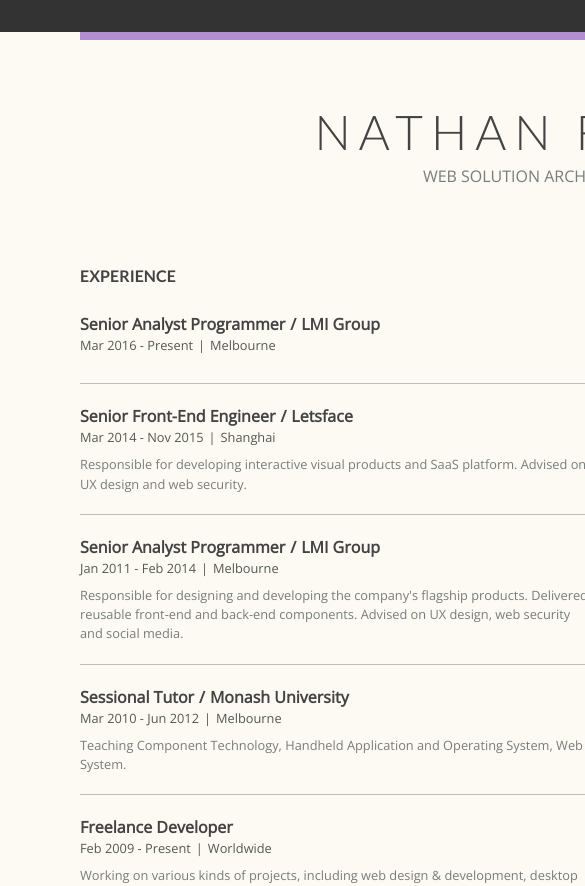
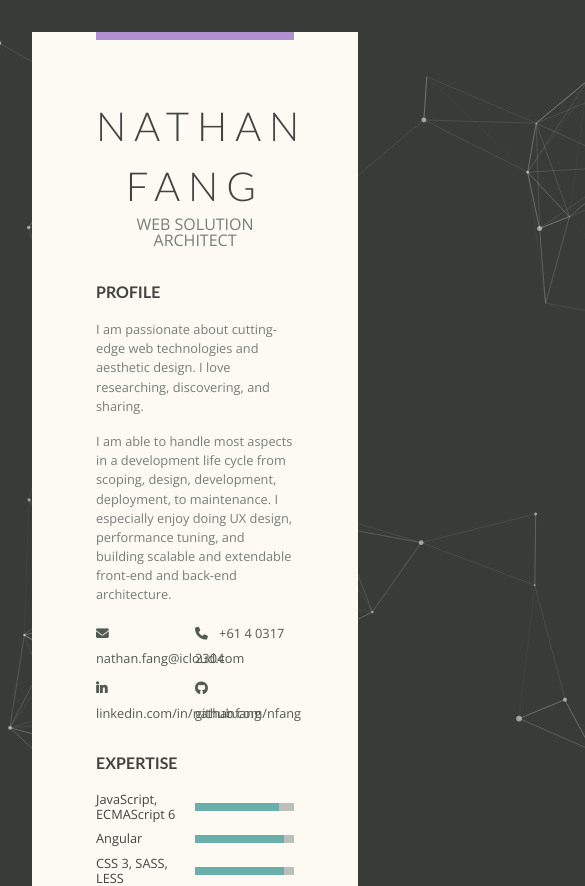
Before and after one commit to nfang/resume, an Angular app: page / in a window 390 px wide. Shown: the top 886 px of the page, 585 px wide, since content can reach past the window. Built offline with nearby package versions, Linux system fonts and the light colour scheme.

Commit message:
style: add styles for small screen device

```diff
--- a/src/app/app.component.html
+++ b/src/app/app.component.html
@@ -51,7 +51,7 @@
         <article class="profile-intro">
           <p *ngFor="let para of data.profile.intro">{{para}}</p>
         </article>
-        <address>
+        <address class="profile-contacts">
           <div class="profile-contact">
             <i class="fa fa-envelope-o"></i>
             <a href="{{data.profile.contacts.email.href}}">
@@ -108,9 +108,10 @@
         </ol>
       </section>
 
-      <aside class="reference">References are available upon request.</aside>
+      <aside class="reference side">References are available upon request.</aside>
     </div>
   </main>
+  <aside class="reference bottom">References are available upon request.</aside>
 </div>
 
 <footer class="footer">
--- a/src/app/app.component.scss
+++ b/src/app/app.component.scss
@@ -6,6 +6,12 @@ $text-color:       #787d7b;
 
 $sans-serif-normal:  'Open Sans', 'Helvetica Neue', arial, sans-serif;
 $sans-serif-heading: 'Lato', 'Open Sans', 'Helvetica Neue', arial, sans-serif;
+
+$aspect-ratio-a4: 210 / 297;
+$aspect-ratio-us-letter: 2159 / 2794;
+
+$header-spacing-l: 2rem 0 5rem;
+$header-spacing-m: 1rem 0 3rem;
 
 .page {
   box-sizing: border-box;
@@ -16,7 +22,7 @@ $sans-serif-heading: 'Lato', 'Open Sans', 'Helvetica Neue', arial, sans-serif;
   display: flex;
   flex-direction: column;
   font-family: $sans-serif-normal;
-  margin: 0 auto;
+  margin: 2rem auto;
 
   &:before, &:after {
     content: '';
@@ -149,6 +155,12 @@ section + section {
     }
   }
 
+  &-contacts {
+    display: flex;
+    flex-direction: column;
+    flex-wrap: wrap;
+  }
+
   &-contact {
     color: $subheading-color;
     font-size: .8rem;
@@ -218,6 +230,10 @@ section + section {
   &-description {
     line-height: 1.5;
   }
+
+  &:last-child {
+    margin-bottom: 0;
+  }
 }
 
 /**
@@ -277,6 +293,9 @@ section + section {
 
 .reference {
   font-size: .8rem;
+  margin: 1.25rem 0;
+
+  &.bottom { display: none; }
 }
 
 .footer {
@@ -287,10 +306,87 @@ section + section {
   margin: 2em 0;
 }
 
-@media screen {
+@media (max-width: 750px) {
+  main {
+    flex-wrap: wrap;
+  }
+
+  section {
+    margin-bottom: 1.25rem;
+  }
+
+  section > h2 {
+    margin-bottom: 1rem;
+  }
+
+  section + section {
+    margin-top: 0;
+  }
+
+  .profile {
+    &-contacts {
+      flex-direction: row;
+    }
+
+    &-contact {
+      width: 50%;
+    }
+  }
+
+  .header {
+    padding: 2rem 0;
+  }
+
+  .header-name {
+    font-size: 2.5rem;
+  }
+
   .page {
-    width: 1050px;
-    height: 1485px;
-    overflow: hidden;
+    &:before, &:after {
+      width: calc(100% - 8rem);
+    }
+    margin: 2rem;
+    padding: 2rem 4rem;
+  }
+
+  .column-left, .column-right {
+    width: 100%;
+  }
+
+  .column-right {
+    order: 0;
+  }
+
+  .column-left {
+    margin: 0;
+    order: 1;
+  }
+
+  .reference.side {
+    display: none;
+  }
+
+  .reference.bottom {
+    display: block;
   }
 }
+
+@media screen and (min-width: 1050px) {
+  .page {
+    &:before, &:after {
+      width: calc(100% - 7rem);
+    }
+    padding: 2rem 3.5rem;
+    width: 960px;
+  }
+}
+
+@media screen and (min-width: 1250px) {
+  .page {
+    &:before, &:after {
+      width: calc(100% - 10rem);
+    }
+    padding: 2rem 5rem;
+    width: 1050px;
+  }
+}
--- a/src/styles.scss
+++ b/src/styles.scss
@@ -16,7 +16,7 @@ a {
 
 body {
   background: #373c38;
-  padding: 2rem 0;
+  overflow-x: hidden;
 }
 
 .rsm-bg {
@@ -26,10 +26,6 @@ body {
   width: calc(100vmax - 15px);
   height: 100vmax;
   z-index: 0;
-}
-
-body {
-  background-color: rgba(0, 0, 0, 0.8);
 }
 
 .loading,
```
